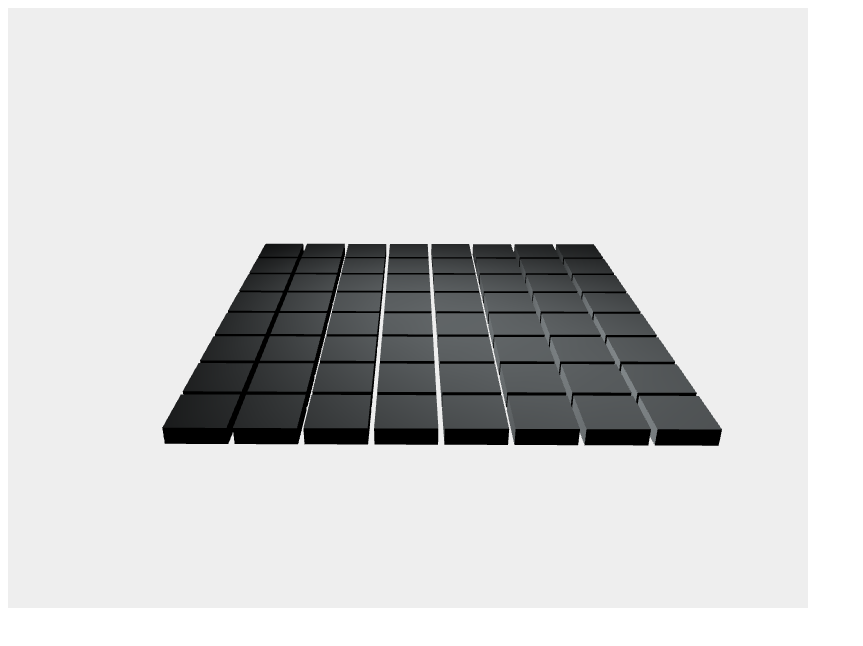
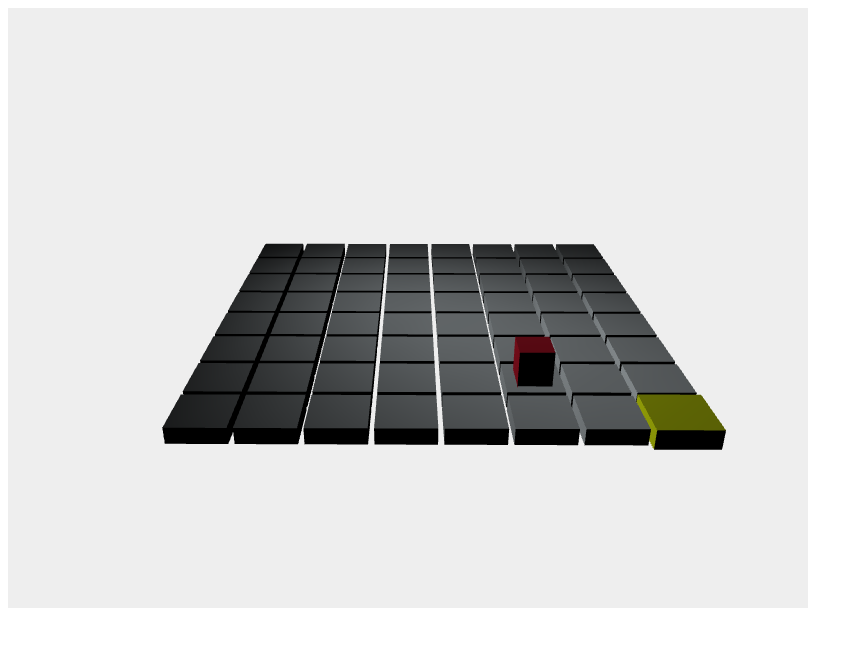
Before and after one commit to grnnn/Shift-Escape, a plain HTML site: page index.html in a window 1280 px wide. Shown: the whole page, without its empty margins (0-863 px from the left). Drawn offline with Linux system fonts and the light colour scheme; animation ran at ten frames a second.

Commit message:
third commit, got a selecting tile to move around

```diff
--- a/Grid/Grid.js
+++ b/Grid/Grid.js
@@ -1,5 +1,5 @@
 var Tile = function(scene){
-	this.cube = this.litCube = new THREE.Mesh(
+	this.cube = new THREE.Mesh(
         		new THREE.CubeGeometry(50, 15, 50),
         		new THREE.MeshLambertMaterial({color: 0xC4CDD1}));
 
@@ -9,10 +9,21 @@ var Tile = function(scene){
 
     scene.add(this.cube);
 
+	this.scene = scene;
 }
 
 Tile.prototype.fill = function(){
+	this.state = "filled";
 
+	this.fill = new THREE.Mesh(
+        		new THREE.CubeGeometry(30, 40, 30),
+        		new THREE.MeshLambertMaterial({color: 0xC7162B}));
+
+    this.fill.position.x = this.cube.position.x;
+    this.fill.position.z = this.cube.position.z;
+    this.fill.position.y = 20;
+
+    this.scene.add(this.fill);
 }
 
 
@@ -21,6 +32,8 @@ var Grid = function(size, scene){
 	this.scene = scene;
 
 	this.array = new Array();
+
+	this.selector = new Selector(0, 0, this.scene);
 
 	this.init();
 
@@ -39,8 +52,11 @@ Grid.prototype.init = function(){
 			this.array[i][j].cube.position.z = j*55;
 
 		}
-
 	}
 
 
 }
+
+Grid.prototype.fillTile = function(x, y){
+	this.array[x-1][y-1].fill();
+}
--- a/Player/Player.js
+++ b/Player/Player.js
@@ -0,0 +1,32 @@
+var Selector = function(x, y, scene){
+	this.x = x;
+	this.y = y;
+
+	this.cube = new THREE.Mesh(
+        		new THREE.CubeGeometry(53, 18, 53),
+        		new THREE.MeshLambertMaterial({color: 0xE1F30C}));
+
+    this.cube.position.x = x*55;
+    this.cube.position.y = 0;
+    this.cube.position.z = y*55 - 2;
+
+    this.scene = scene;
+    this.scene.add(this.cube);
+
+}
+
+Selector.prototype.shiftUp = function(){
+	this.cube.position.z += 55;
+}
+
+Selector.prototype.shiftDown = function(){
+	this.cube.position.z -= 55;
+}
+
+Selector.prototype.shiftLeft = function(){
+	this.cube.position.x += 55;
+}
+
+Selector.prototype.shiftRight = function(){
+	this.cube.position.x -= 55;
+}
--- a/index.html
+++ b/index.html
@@ -7,8 +7,8 @@
 		<script src="js/three.js"></script>
 		<script src="js/jquery.js"></script>
 
+		<script src="Player/Player.js"></script>
 		<script src="Grid/Grid.js"></script>
-		<script src="Player/Player.js"></script>
 
 	</head>
 	<body>
@@ -25,6 +25,8 @@
 		}
 
 		Game.prototype.init = function(){
+			var that = this;
+
       		this.renderer.setSize(800, 600);
       		document.body.appendChild(this.renderer.domElement);
 			this.renderer.setClearColorHex(0xEEEEEE, 1.0);
@@ -40,8 +42,41 @@
       		this.spot.position.set( 530, 350, 530 );
       		this.scene.add(this.spot);
 
+      		this.grid.fillTile(3,2);
 
 
+
+      		//setup keyboard events
+      		this.keys = {};
+  			$('body').keydown(function(e) {
+    		if (e.which && that.keys[e.which] !== 'triggered') {
+    		  that.keys[e.which] = true;
+    		}
+  			});
+  			$('body').keyup(function(e) {
+    		if (e.which) {
+    		  that.keys[e.which] = false;
+    		}
+  			});
+		}
+
+		Game.prototype.inputHandler = function(){
+			if(this.keys[38]===true){
+				this.keys[38] = "triggered";
+				this.grid.selector.shiftUp();
+			}
+			if(this.keys[40]===true){
+				this.keys[40] = "triggered";
+				this.grid.selector.shiftDown();
+			}
+			if(this.keys[37]===true){
+				this.keys[37] = "triggered";
+				this.grid.selector.shiftLeft();
+			}
+			if(this.keys[39]===true){
+				this.keys[39] = "triggered";
+				this.grid.selector.shiftRight();
+			}
 		}
 
 		var game = new Game();
@@ -52,6 +87,7 @@
         	that.camera.position.y = 300 + Math.sin(t/10000)*50;
 			that.camera.lookAt(new THREE.Vector3(220, 0, 220));
 			that.renderer.render(that.scene, that.camera);
+			that.inputHandler();
         	window.requestAnimationFrame(start, that.renderer.domElement);
 		}
 
```
